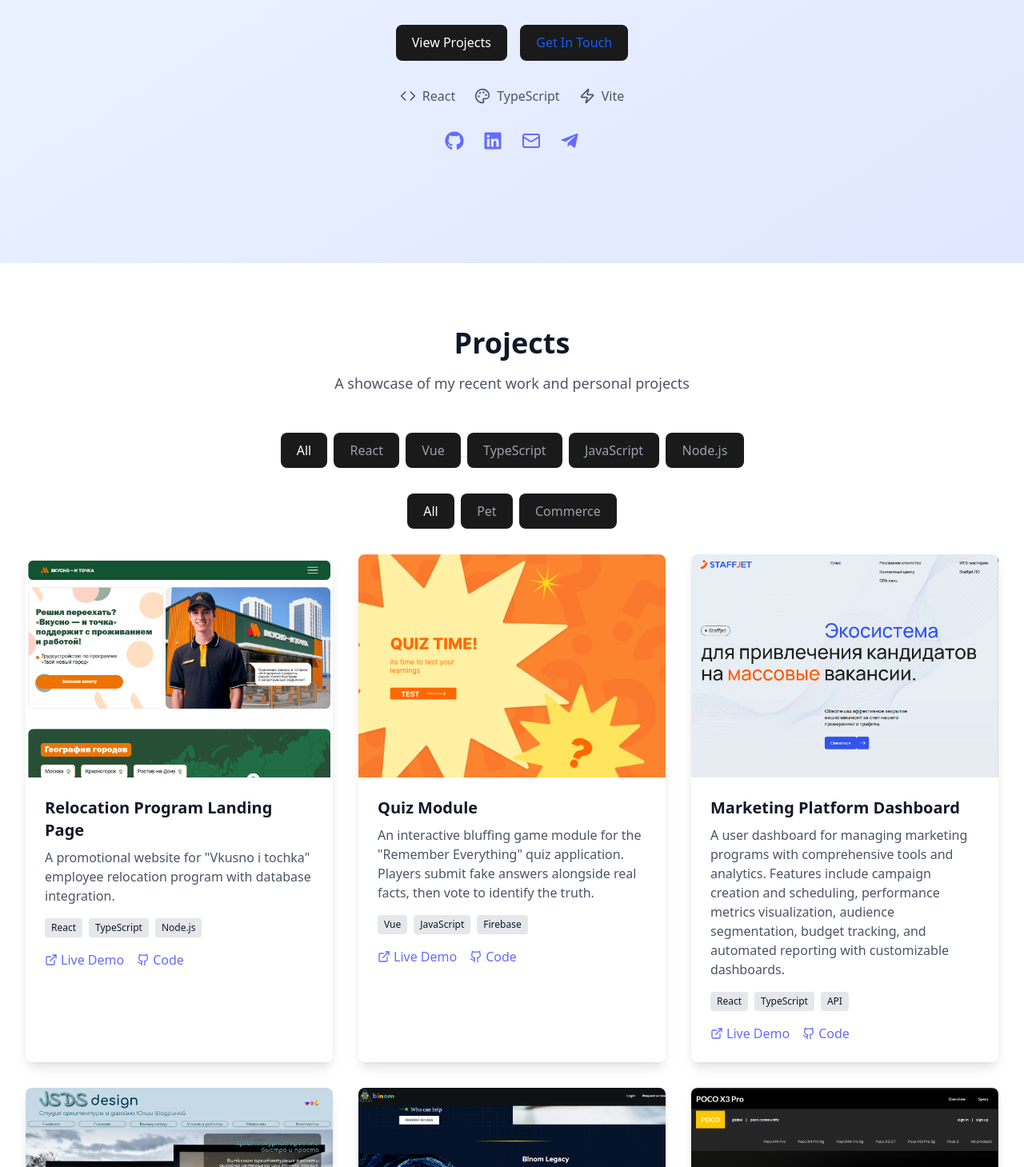
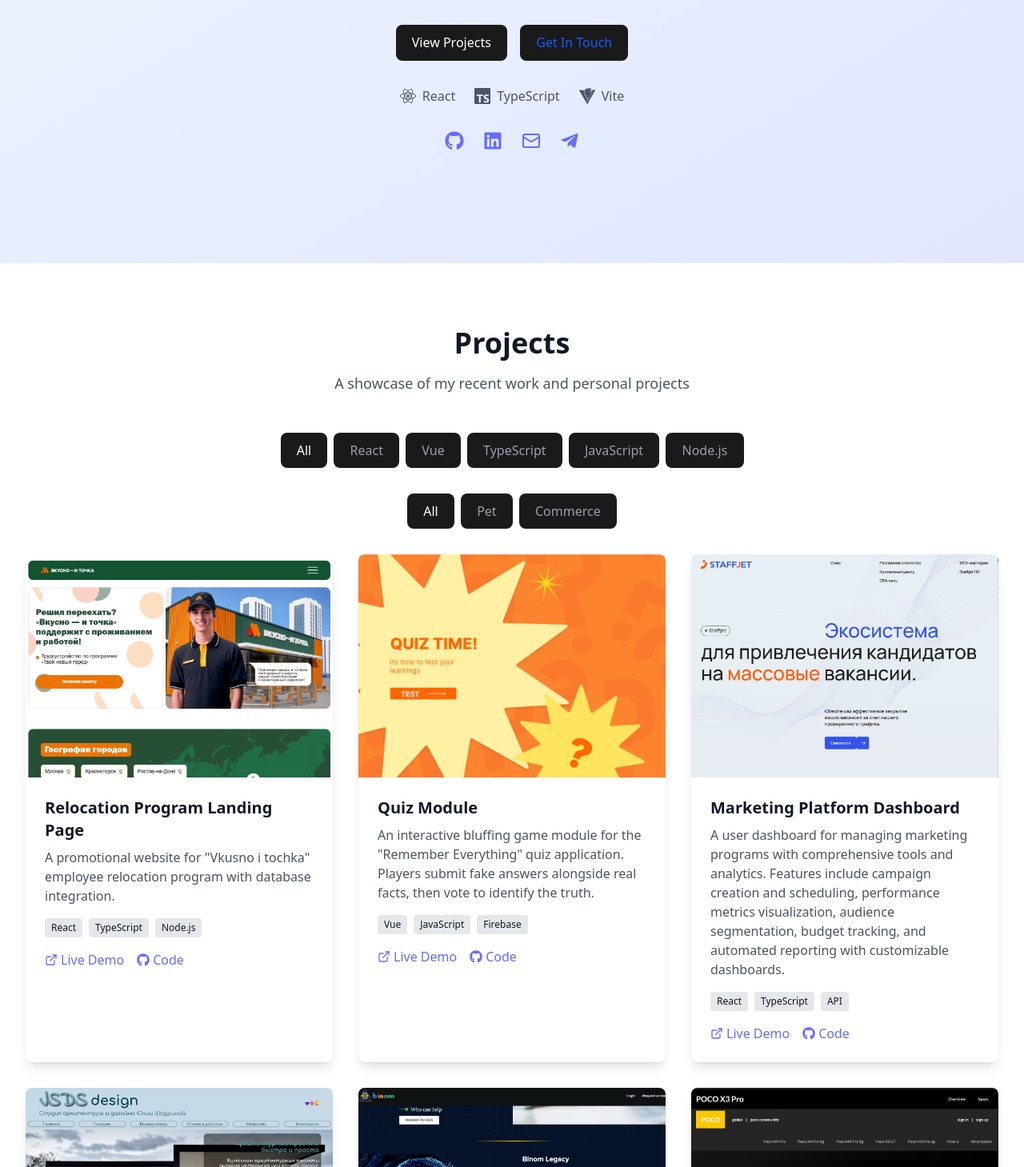
Before and after one commit to BMD63/my-portfolio, a React (Vite) app: page / in a window 1280 px wide. Shown: the part 471-1930 px from the top of the page at 80% size. Built offline with nearby package versions, Linux system fonts and the light colour scheme.

Commit message:
refact: change git icon, delete commented blocks

```diff
--- a/src/components/CodeChallenges.tsx
+++ b/src/components/CodeChallenges.tsx
@@ -1,58 +1,7 @@
 import React from 'react';
-import { Github, ExternalLink, Clock } from 'lucide-react';
+import { FaGithub } from 'react-icons/fa';
+import { ExternalLink, Clock } from 'lucide-react';
 import challengesData from '../constants/tests';
-
-// interface Challenge {
-//   id: number;
-//   company: string;
-//   title: string;
-//   description: string;
-//   technologies: string[];
-//   githubUrl: string;
-//   liveUrl?: string;
-//   timeSpent?: string;
-// }
-
-// const challengesData: Challenge[] = [
-//   {
-//     id: 1,
-//     company: 'TechCorp',
-//     title: 'Real-time Chat Application',
-//     description: 'Build a real-time chat application with WebSocket integration, user authentication, and message persistence.',
-//     technologies: ['React', 'Node.js', 'Socket.io', 'MongoDB'],
-//     githubUrl: 'https://github.com',
-//     liveUrl: 'https://example.com',
-//     timeSpent: '2 weeks'
-//   },
-//   {
-//     id: 2,
-//     company: 'StartupXYZ',
-//     title: 'Data Dashboard',
-//     description: 'Create an interactive dashboard for visualizing sales data with charts, filters, and export functionality.',
-//     technologies: ['Vue', 'D3.js', 'TypeScript', 'Express'],
-//     githubUrl: 'https://github.com',
-//     timeSpent: '1 week'
-//   },
-//   {
-//     id: 3,
-//     company: 'DevAgency',
-//     title: 'E-commerce Product Page',
-//     description: 'Design and implement a responsive product page with image gallery, reviews, and add-to-cart functionality.',
-//     technologies: ['React', 'Tailwind CSS', 'Redux'],
-//     githubUrl: 'https://github.com',
-//     liveUrl: 'https://example.com',
-//     timeSpent: '3 days'
-//   },
-//   {
-//     id: 4,
-//     company: 'CodeChallenge.io',
-//     title: 'Algorithm Visualizer',
-//     description: 'Build an interactive tool to visualize sorting algorithms with step-by-step execution and performance metrics.',
-//     technologies: ['JavaScript', 'HTML5 Canvas', 'CSS'],
-//     githubUrl: 'https://github.com',
-//     timeSpent: '1 week'
-//   }
-// ];
 
 const CodeChallenges: React.FC = () => {
   return (
@@ -112,7 +61,7 @@ const CodeChallenges: React.FC = () => {
                   rel="noopener noreferrer"
                   className="flex items-center text-gray-600 dark:text-gray-300 hover:text-gray-800 dark:hover:text-gray-100 transition-colors"
                 >
-                  <Github size={16} className="mr-1" />
+                  <FaGithub size={16} className="mr-1" />
                   Code
                 </a>
                 {challenge.liveUrl && (
--- a/src/components/Hero.tsx
+++ b/src/components/Hero.tsx
@@ -1,6 +1,7 @@
 import React from 'react';
-import { FaGithub, FaLinkedin, FaTelegramPlane } from 'react-icons/fa';
-import { Mail, Code, Palette, Zap } from 'lucide-react';
+import { FaGithub, FaLinkedin, FaTelegramPlane, FaReact } from 'react-icons/fa';
+import { SiTypescript, SiVite } from 'react-icons/si';
+import { Mail } from 'lucide-react';
 import contactsData from '../constants/contacts';
 
 const Hero: React.FC = () => {
@@ -50,15 +51,15 @@ const Hero: React.FC = () => {
 
         <div className="flex justify-center space-x-6 mb-8">
           <div className="flex items-center space-x-2 text-gray-600 dark:text-gray-300">
-            <Code size={20} />
+            <FaReact size={20} />
             <span>React</span>
           </div>
           <div className="flex items-center space-x-2 text-gray-600 dark:text-gray-300">
-            <Palette size={20} />
+            <SiTypescript size={20} />
             <span>TypeScript</span>
           </div>
           <div className="flex items-center space-x-2 text-gray-600 dark:text-gray-300">
-            <Zap size={20} />
+            <SiVite size={20} />
             <span>Vite</span>
           </div>
         </div>
--- a/src/components/Projects.tsx
+++ b/src/components/Projects.tsx
@@ -1,80 +1,7 @@
 import React, { useState } from 'react';
-import { ExternalLink, Github } from 'lucide-react';
+import { ExternalLink, } from 'lucide-react';
+import { FaGithub } from 'react-icons/fa';
 import projectsData from '../constants/projectsList';
-
-// interface Project {
-//   id: number;
-//   title: string;
-//   description: string;
-//   image: string;
-//   technologies: string[];
-//   type: 'pet' | 'commerce';
-//   liveUrl: string;
-//   githubUrl?: string;
-// }
-
-// const projectsData: Project[] = [
-//   {
-//     id: 1,
-//     title: 'Relocation Program Landing Page',
-//     description: 'A promotional website for "Vkusno i tochka" employee relocation program with database integration. ',
-//     image: '/projects/goroditochka.png',
-//     technologies: ['React', 'TypeScript', 'Node.js'],
-//     type: 'commerce',
-//     liveUrl: 'https://goroditochka.staffjet.ru',
-//     githubUrl: 'https://github.com'
-//   },
-//   {
-//     id: 2,
-//     title: 'Quiz Module',
-//     description: 'An interactive bluffing game module for the "Remember Everything" quiz application. Players submit fake answers alongside real facts, then vote to identify the truth. ',
-//     image: 'public/projects/bluffs.png',
-//     technologies: ['Vue', 'JavaScript', 'Firebase'],
-//     type: 'pet',
-//     liveUrl: 'https://bluffs.ru',
-//     githubUrl: 'https://github.com'
-//   },
-//   {
-//     id: 3,
-//     title: 'Weather Dashboard',
-//     description: 'A responsive weather dashboard with location-based forecasts, interactive maps, and weather alerts.',
-//     image: 'public/projects/staffjet.png',
-//     technologies: ['React', 'TypeScript', 'API'],
-//     type: 'pet',
-//     liveUrl: 'https://staffjet.ru',
-//     githubUrl: 'https://github.com'
-//   },
-//   {
-//     id: 4,
-//     title: 'Portfolio Website',
-//     description: 'A modern portfolio website built with React and Tailwind CSS, featuring dark mode and smooth animations.',
-//     image: 'https://via.placeholder.com/400x250/7C3AED/FFFFFF?text=Portfolio',
-//     technologies: ['React', 'Tailwind CSS', 'TypeScript'],
-//     type: 'pet',
-//     liveUrl: 'https://example.com',
-//     githubUrl: 'https://github.com'
-//   },
-//   {
-//     id: 5,
-//     title: 'Blog Platform',
-//     description: 'A full-featured blog platform with markdown support, commenting system, and SEO optimization.',
-//     image: 'https://via.placeholder.com/400x250/EA580C/FFFFFF?text=Blog',
-//     technologies: ['Vue', 'JavaScript', 'Node.js'],
-//     type: 'commerce',
-//     liveUrl: 'https://example.com',
-//     githubUrl: 'https://github.com'
-//   },
-//   {
-//     id: 6,
-//     title: 'Data Visualization Tool',
-//     description: 'An interactive data visualization tool for analyzing and presenting complex datasets with charts and graphs.',
-//     image: 'https://via.placeholder.com/400x250/0891B2/FFFFFF?text=Data+Viz',
-//     technologies: ['React', 'D3.js', 'TypeScript'],
-//     type: 'pet',
-//     liveUrl: 'https://example.com',
-//     githubUrl: 'https://github.com'
-//   }
-// ];
 
 const Projects: React.FC = () => {
   const [techFilter, setTechFilter] = useState<string>('All');
@@ -184,7 +111,7 @@ const Projects: React.FC = () => {
                     rel="noopener noreferrer"
                     className="flex items-center text-gray-600 dark:text-gray-300 hover:text-gray-800 dark:hover:text-gray-100 transition-colors"
                   >
-                    <Github size={16} className="mr-1" />
+                    <FaGithub size={16} className="mr-1" />
                     Code
                   </a>
                 </div>
```
